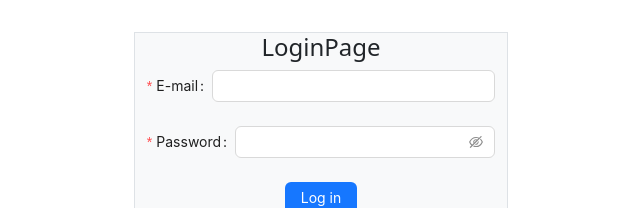
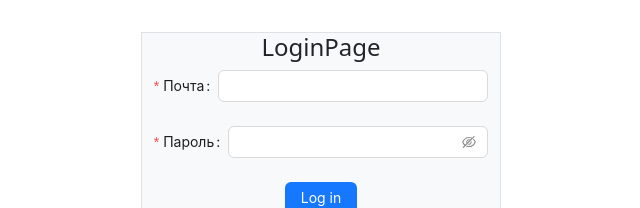
Before and after one commit to Arminonly/Todo_tasks, a React (Vite) app: page /2 in a window 1280 px wide. Shown: the top 208 px of the page, without its empty margins (319-959 px from the left). Built offline with nearby package versions, Linux system fonts and the light colour scheme.

Commit message:
добавлены лейблы на странице автроизации

```diff
--- a/src/pages/login/LoginPage.jsx
+++ b/src/pages/login/LoginPage.jsx
@@ -5,7 +5,7 @@ export const LoginPage = () => {
   const onFinish = async values => {
     const url = 'https://todo-redev.herokuapp.com/api/auth/login';
     const res = await fetch(url, {
-        method: 'POST',
+      method: 'POST',
       headers: { 'Content-Type': 'application/json' },
       body: JSON.stringify(values)
     });
@@ -26,15 +26,15 @@ export const LoginPage = () => {
       >
         <Form.Item
           name="email"
-          label="E-mail"
+          label="Почта"
           rules={[
             {
               type: 'email',
-              message: 'The input is not valid E-mail!'
+              message: 'Введите правильный E-mail!'
             },
             {
               required: true,
-              message: 'Please input your E-mail!'
+              message: 'Пожалуйста, укажите ваш E-mail!'
             }
           ]}
         >
@@ -42,11 +42,11 @@ export const LoginPage = () => {
         </Form.Item>
         <Form.Item
           name="password"
-          label="Password"
+          label="Пароль"
           rules={[
             {
               required: true,
-              message: 'Please input your password!'
+              message: 'Пожалуйста, введите пароль!'
             }
           ]}
           hasFeedback
```
